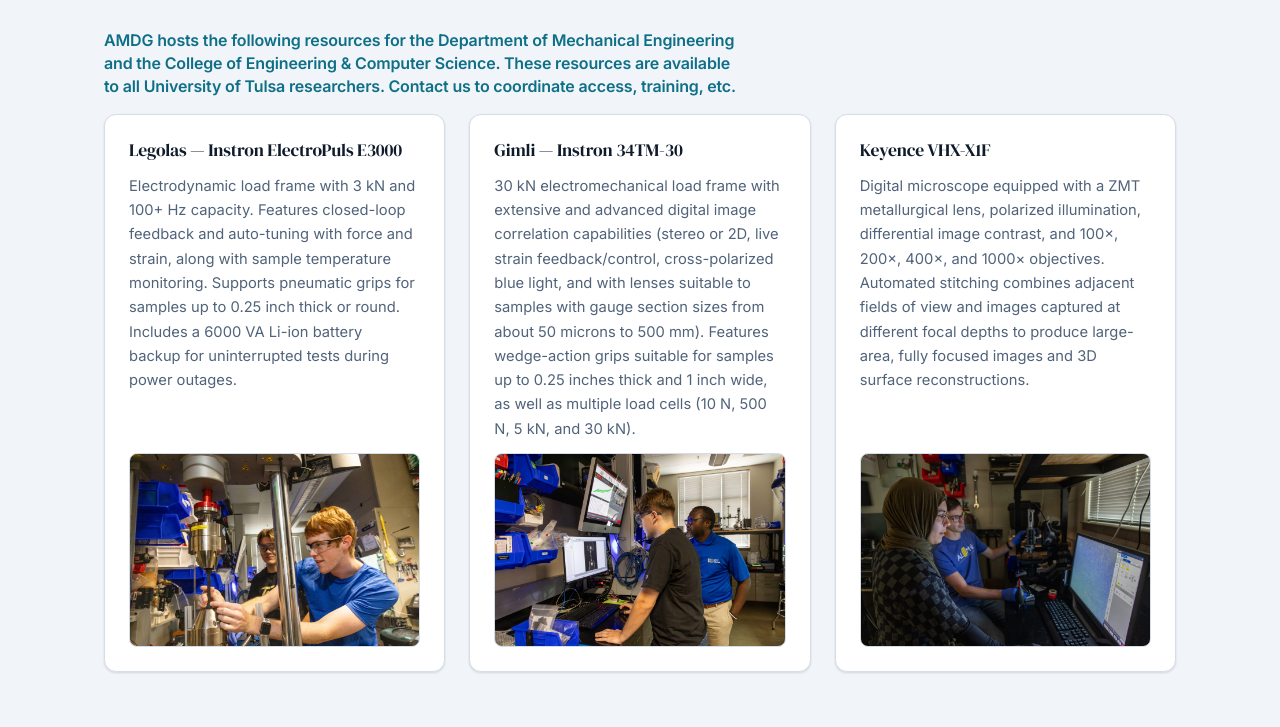
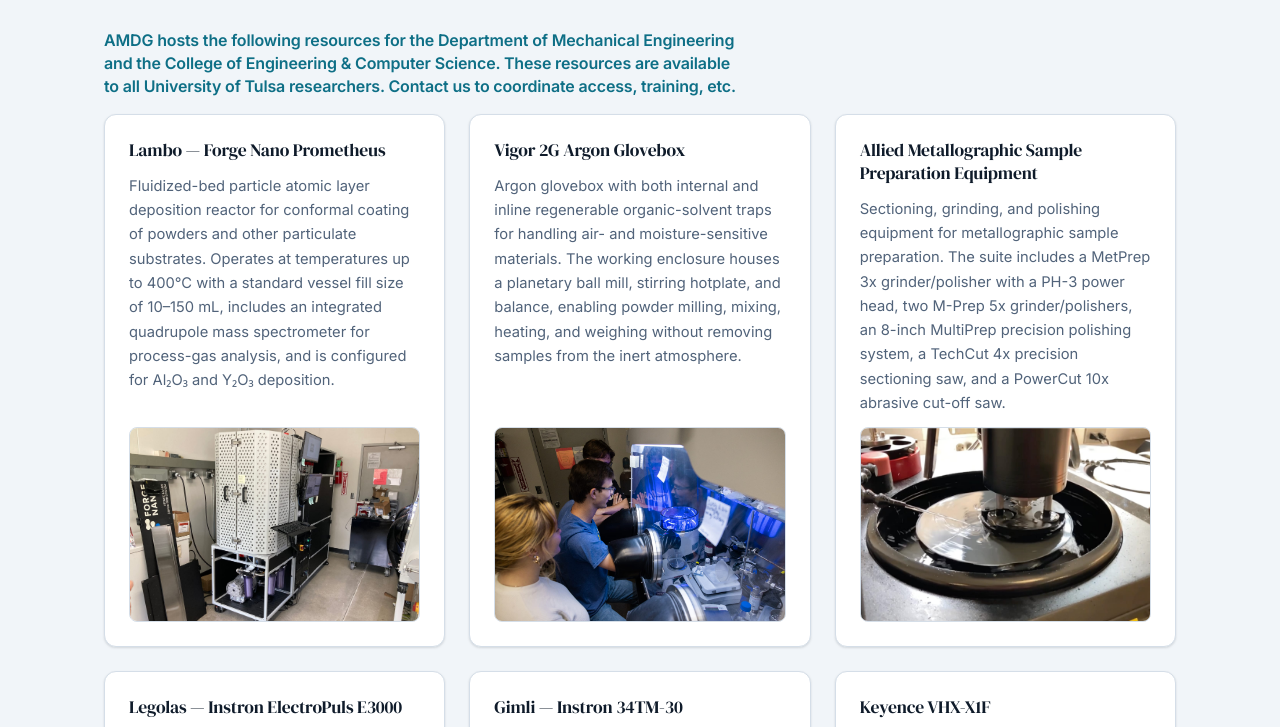
Before and after one commit to wlepage/AMDG-web, an Astro site: page / in a window 1280 px wide. Shown: the part 8844-9571 px from the top of the page. Built offline with nearby package versions, Linux system fonts and the light colour scheme; Astro itself is replaced by a stand-in of ours.

Commit message:
Expand department community resources

```diff
--- a/content/resources.json
+++ b/content/resources.json
@@ -34,6 +34,36 @@
       "toolsAfter": true
     },
     {
+      "name": "Lambo — Forge Nano Prometheus",
+      "description": "Fluidized-bed particle atomic layer deposition reactor for conformal coating of powders and other particulate substrates. Operates at temperatures up to 400°C with a standard vessel fill size of 10–150 mL, includes an integrated quadrupole mass spectrometer for process-gas analysis, and is configured for Al₂O₃ and Y₂O₃ deposition.",
+      "photos": [
+        {
+          "src": "/images/resources/forge-nano-prometheus.jpg",
+          "alt": "Forge Nano Prometheus fluidized-bed particle ALD reactor with its enclosure, vacuum system, and computer control station."
+        }
+      ]
+    },
+    {
+      "name": "Vigor 2G Argon Glovebox",
+      "description": "Argon glovebox with both internal and inline regenerable organic-solvent traps for handling air- and moisture-sensitive materials. The working enclosure houses a planetary ball mill, stirring hotplate, and balance, enabling powder milling, mixing, heating, and weighing without removing samples from the inert atmosphere.",
+      "photos": [
+        {
+          "src": "/images/hero/glovebox.jpg",
+          "alt": "AMDG members working at the Vigor 2G argon glovebox, with one member reaching into the gloves to handle a sample."
+        }
+      ]
+    },
+    {
+      "name": "Allied Metallographic Sample Preparation Equipment",
+      "description": "Sectioning, grinding, and polishing equipment for metallographic sample preparation. The suite includes a MetPrep 3x grinder/polisher with a PH-3 power head, two M-Prep 5x grinder/polishers, an 8-inch MultiPrep precision polishing system, a TechCut 4x precision sectioning saw, and a PowerCut 10x abrasive cut-off saw.",
+      "photos": [
+        {
+          "src": "/images/resources/allied-metprep-3x.jpg",
+          "alt": "Allied MetPrep 3x grinder/polisher using its PH-3 power head to prepare mounted specimens on a rotating platen."
+        }
+      ]
+    },
+    {
       "name": "Legolas — Instron ElectroPuls E3000",
       "description": "Electrodynamic load frame with 3 kN and 100+ Hz capacity. Features closed-loop feedback and auto-tuning with force and strain, along with sample temperature monitoring. Supports pneumatic grips for samples up to 0.25 inch thick or round. Includes a 6000 VA Li-ion battery backup for uninterrupted tests during power outages.",
       "photos": [
```
Also changed, not shown: AGENTS.md (+5 -4 lines), CLAUDE.md (+5 -4 lines), src/assets/images/resources/allied-metprep-3x.jpg (added), src/assets/images/resources/forge-nano-prometheus.jpg (added).
